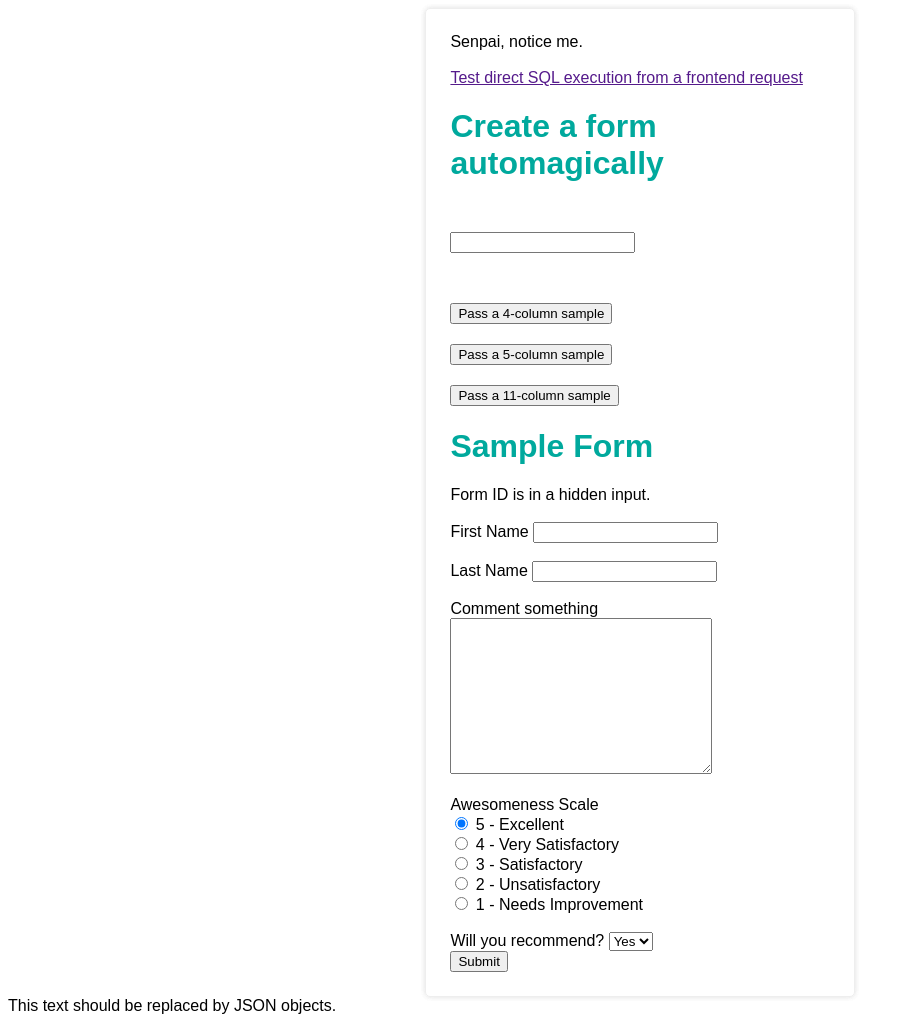
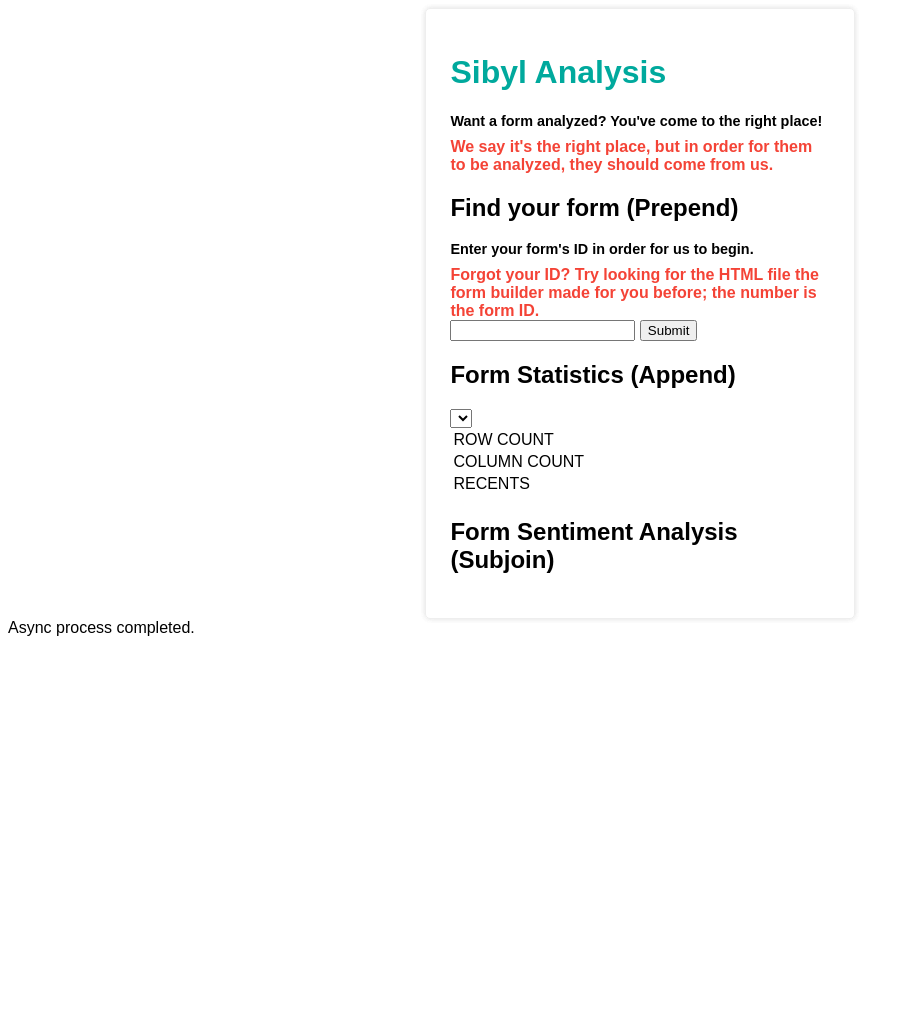
Before and after one commit to Mespeon/Sibyl-S2-Backend, a Django app: page /sibyl/test in a window 1280 px wide. Shown: the whole page, without its empty margins (0-911 px from the left). After the commit the page ends 636 px from the top, so only its background shows below. Run offline with Django 3.2, Linux system fonts and the light colour scheme; lists and menus that the app fills with data are empty; parts of the project's set-up code (start-up, migrations or seed data) failed here and were passed over.

Commit message:
Updated data pull response

```diff
--- a/psychopass/templates/psychopass/options.html
+++ b/psychopass/templates/psychopass/options.html
@@ -45,7 +45,7 @@
 <body>
   <div id="wrapper">
       <div id="content--options-page">
-        <!-- <h1>Sibyl Analysis</h1>
+        <h1>Sibyl Analysis</h1>
         <span class="heavy">Want a form analyzed? You've come to the right place!</span>
         <span class="light">We say it's the right place, but in order for them to be analyzed, they should come from us.</span>
 
@@ -62,6 +62,9 @@
 
         <div id="analysis--append">
           <h2>Form Statistics (Append)</h2>
+          <select id="column-switcher"></select>
+
+          <!--TABLE ADJUSTMENT -->
           <table id="form--statistics">
             <tr>
               <td>ROW COUNT</td>
@@ -85,10 +88,10 @@
 
         <div id="analysis--subjoin">
           <h2>Form Sentiment Analysis (Subjoin)</h2>
-        </div> -->
+        </div>
 
         <!-- DEVELOPMENT ELEMENTS -->
-        <span id="test-sql-results">Senpai, notice me.</span><br/>
+        <!-- <span id="test-sql-results">Senpai, notice me.</span><br/>
         <a href="" id="test-sql-link">Test direct SQL execution from a frontend request</a>
 
         <h1>Create a form automagically</h1>
@@ -134,7 +137,8 @@
             </select>
           </div>
           <input type="submit" id="submit" name="submit" value="Submit">
-        </form>
+        </form> -->
+
         <!-- <div class="content--option-container">
           <h1 class="content--option-header">Test Sentiment Analysis<br/>(Lexicon Matching)</h1>
           <form action="analyze/mode=lexicon" target="_blank" method="POST" id="form-analyze-single" name="form-analyze-single">
@@ -167,7 +171,10 @@
     <span id="test-json-display">This text should be replaced by JSON objects.</span>
 </div>
 
-  <!-- <script>
+  <!-- PREPARE DATA SCRIPT -->
+  <script>
+    var $response;
+
     $(document).ready(function() {
       $(document).ajaxStart(function(){
         $('#test-json-display').html('An async process is started.');
@@ -201,15 +208,24 @@
             success: function(response)
             {
                console.log(response)
+
+               // Dump the full response in the variable.
+               // ??? Might change to individual variables for dumps ???
+               // This will enable on-the-fly UI modifications and updates
+               // without sending another request to the server, unless necessary.
+               $response = response;
+               console.log('Global variable for JSON response: ', $response);
+
                $('#finder--status-display').html(response.status);
                $('#form--rowCount').html(response.rowsCount);
                $('#form--colCount').html(response.colsCount);
 
+               // TABLE CREATION
                // Iterate through the JSON result and append them into
                // the table. These will be programatically created.
                $table = document.querySelector('#form--statistics');  // the table to be appended to
 
-               var i, v;
+               var i;
                for (i = 0; i < response.rowsCount; i++) {
                  // For the debugging LULZ
                  console.log(response.rows[i][1]);
@@ -219,27 +235,69 @@
                  // Then assign them their values and CSS classes, if ever.
                  var $tr = document.createElement('tr');  // parent child
 
-                 var $td_name = document.createElement('td'); // child element
-                 $td_name.textContent = response.rows[i][1];  // properties and attribs
-                 $tr.append($td_name);                        // append this to immediate parent
-
                  var $td_value = document.createElement('td');
                  $td_value.textContent = response.rows[i][2];
                  $tr.append($td_value);
 
                  $table.append($tr);  // Append to level 1 parent
                }
+               // END TABLE CREATION
+
+               // SELECT TAG OPTION APPEND
+               $('#column-switcher').html('');
+               $select = document.querySelector('#column-switcher');
+
+               var v;
+               for (v = 0; v < response.colsCount; v++) {
+                 console.log(response.cols[v]);
+
+                 var $option = document.createElement('option');
+                 $option.textContent = response.cols[v];
+                 $option.value = v;
+
+                 $select.append($option);
+               }
+               // END SELECT TAG OPTION APPEND
             }
         });
         return false;
       });
 
-      function appendComments(comments) {
-        $('#form--recent-comments').append();
-      }
+      // EVENT LISTENER FOR THE DROPDOWN SELECTOR
+      document.querySelector('#column-switcher').addEventListener('change', function() {
+        var select = document.querySelector('#column-switcher');
+        var value = select.options[select.selectedIndex].value;
+        console.log(value);
+
+        // TABLE CREATION
+        // Iterate through the JSON result and append them into
+        // the table. These will be programatically created.
+        $('#form--statistics').html('');
+        $table = document.querySelector('#form--statistics');  // the table to be appended to
+
+        var i;
+        for (i = 0; i < $response.rowsCount; i++) {
+          // For the debugging LULZ
+          console.log($response.rows[i][value]);
+          console.log($response.rows[i][value]);
+
+          // Create the rows and columns (MIGHT CHANGE TO STYLIZED DIVS)
+          // Then assign them their values and CSS classes, if ever.
+          var $tr = document.createElement('tr');  // parent child
+
+          var $td_value = document.createElement('td');
+          $td_value.textContent = $response.rows[i][value];
+          $tr.append($td_value);
+
+          $table.append($tr);  // Append to level 1 parent
+        }
+        // END TABLE CREATION
+      });
+      // END EVENT LISTENER FOR THE DROPDOWN SELECTOR
     });
-  </script> -->
+  </script>
 
+  <!-- FORM HANDLING -->
   <script>
     var $input = document.querySelector('#table-name');
 
--- /dev/null
+++ b/psychopass/templates/psychopass/thankYou.html
@@ -0,0 +1 @@
+<h1>THANK YOU~</h1>
--- a/psychopass/views.py
+++ b/psychopass/views.py
@@ -33,7 +33,6 @@
         return response
     else:
         form = request.POST.copy()
-        message = '[Sibyl Endpoint] Well done. You have reached us using a POST request.'
         status = 'A status message should be returned.'
 
         # Perform a statistics request sequence
@@ -50,8 +49,12 @@
                 try:
                     column_check = "PRAGMA table_info(`%s`)" % form.get('text--formId')
                     column_lock = cursor.execute(column_check)
+                    columns = len([description[0] for description in column_lock])
 
-                    columns = len([description[0] for description in column_lock])
+                    name_lock = cursor.execute(column_check)
+                    names = [description[1] for description in name_lock]
+
+                    print(names)
 
                 except Exception as ex:
                     status = ex
@@ -59,12 +62,20 @@
             except Exception as ex:
                 status = ex
 
-        status = 'A-OK!'
+        # Prepare values to be returned
+        status = 'Data successfully retrieved.'
         return_row = row
         return_row_count = row_count
-        return_col = columns
+        return_col_count = columns
+        return_col_names = names
+
         # Return a JSON response
-        response = JsonResponse({'status': status, 'message': message, 'received': form, 'rows': return_row, 'colsCount': return_col, 'rowsCount': return_row_count}, safe=False)
+        response = JsonResponse({'status': status,
+        'received': form,
+        'rows': return_row,
+        'cols': return_col_names,
+        'colsCount': return_col_count,
+        'rowsCount': return_row_count}, safe=False)
         return response
 
 # Lexicon Match sentiment analysis algorithm
@@ -303,5 +314,8 @@
 
         #print(status)
         # Return a JSON response
-        response = JsonResponse({'response': 'You have reached the writer.', 'status': status}, safe=False)
-        return response
+        # response = JsonResponse({'response': 'You have reached the writer.', 'status': status}, safe=False)
+        # return response
+
+        # Return an HttpResponseRedirect to the Thank You page
+        return render(request, 'psychopass/thankYou.html', {})
```
